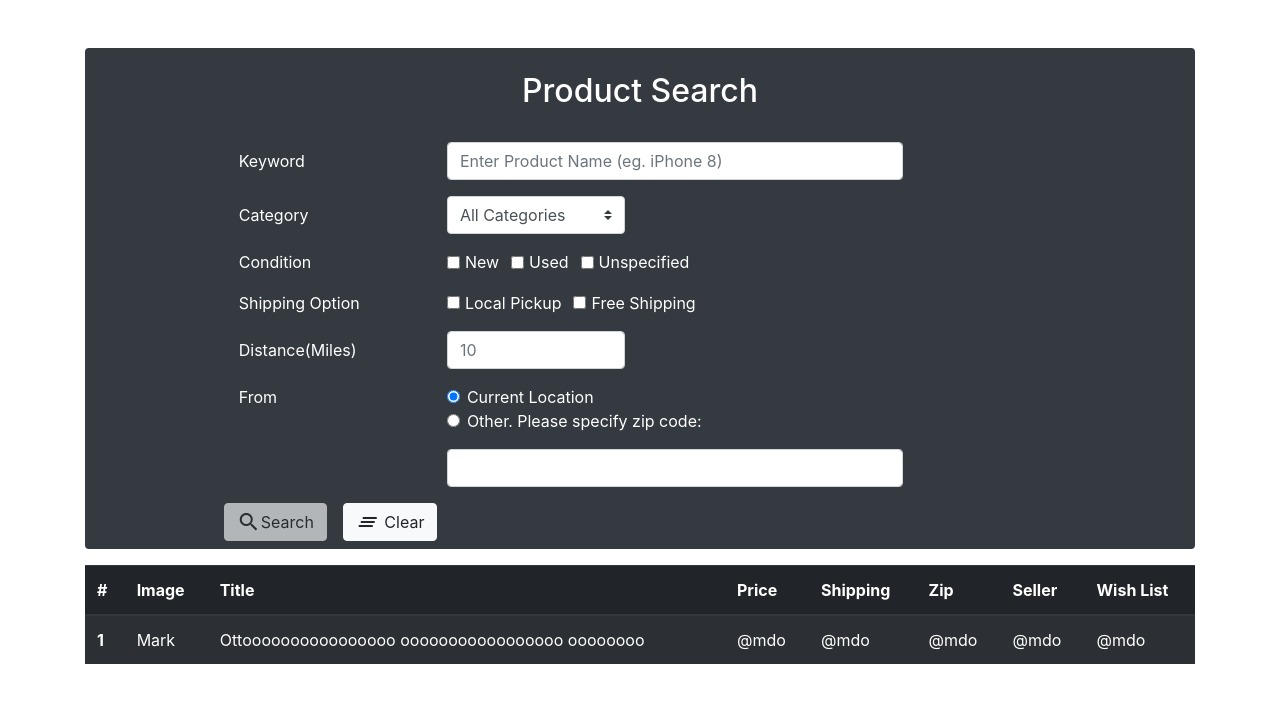
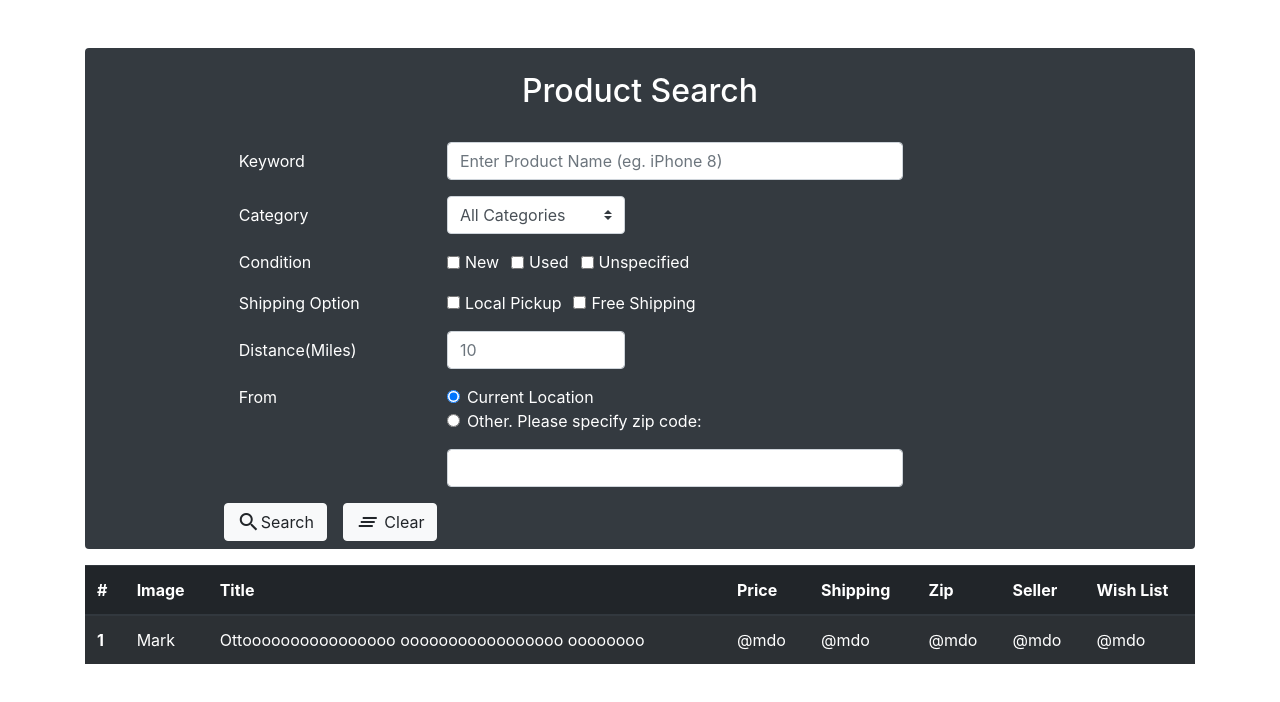
Before and after one commit to SidDays/ProductSearch, an Angular app: page / in a window 1280 px wide. Shown: the top 702 px of the page. Built offline with nearby package versions, Linux system fonts and the light colour scheme.

Commit message:
access form fields

```diff
--- a/src/app/app.component.html
+++ b/src/app/app.component.html
@@ -6,7 +6,7 @@
                 <div class="form-group row">
                     <label for="keywords" class="col-sm-3 col-form-label">Keyword</label>
                     <div class="col-sm-7">
-                        <input type="text" class="form-control" id="keywords" placeholder="Enter Product Name (eg. iPhone 8)">
+                        <input [(ngModel)]="keywords" type="text" class="form-control" id="keywords" placeholder="Enter Product Name (eg. iPhone 8)" name="keywords">
                     </div>
                 </div>
 
@@ -105,7 +105,7 @@
 
                 <div class="form-group row">
                     <div class="mr-3">
-                            <button type="button" class="btn btn-secondary btn-light mb-2" disabled>
+                            <button type="button" class="btn btn-secondary btn-light mb-2" (click)= "callAPI()" >
                                 <i class="material-icons align-top">search</i> <span>Search</span>
                             </button>
                     </div>
--- a/src/app/app.component.ts
+++ b/src/app/app.component.ts
@@ -7,4 +7,12 @@ import { Component } from '@angular/core';
 })
 export class AppComponent {
   title = 'ProductSearch';
+  results = [];
+
+  public keywords = "";
+
+  callAPI() {
+    //  console.log("hello World");
+    console.log(this.keywords);
+  }
 }
--- a/src/app/app.module.ts
+++ b/src/app/app.module.ts
@@ -1,5 +1,6 @@
 import { BrowserModule } from '@angular/platform-browser';
 import { NgModule } from '@angular/core';
+import {NgModel, FormsModule} from '@angular/forms';
 
 import { AppRoutingModule } from './app-routing.module';
 import { AppComponent } from './app.component';
@@ -14,6 +15,7 @@ import { NgbModule } from '@ng-bootstrap/ng-bootstrap';
     BrowserModule,
     AppRoutingModule,
     NgbModule,
+    FormsModule
   ],
   providers: [],
   bootstrap: [AppComponent]
```
